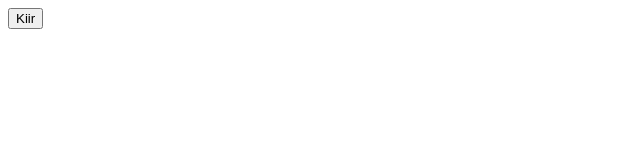
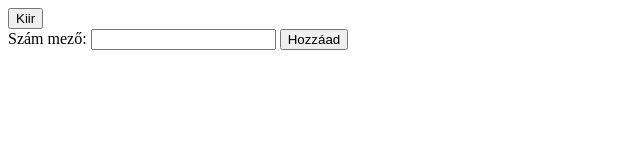
Before and after one commit to JungKata/2022.10.11_oraiFeladat, a plain HTML site: page index.html in a window 1280 px wide. Shown: the whole page, without its empty margins (0-640 px from the left). Drawn offline with nearby package versions, Linux system fonts and the light colour scheme.

Commit message:
3.feladat

```diff
--- a/index.html
+++ b/index.html
@@ -11,7 +11,10 @@
     <title>Random tömb</title>
 </head>
 <body>
-    <button id="gomb">Kiir</button>
+    <button id="gomb">Kiir</button><br>
+    <label for="bekertSzam">Szám mező:</label>
+    <input type="number" id="bekertSzam">
 
+    <button id="Hozzaad">Hozzáad</button>
 </body>
 </html>
--- a/src/index.js
+++ b/src/index.js
@@ -11,6 +11,11 @@ document.addEventListener('DOMContentLoaded', () => {
     document.getElementById('gomb').addEventListener('click', () => {
         console.log(tombkiir(randomTomb));
     });
+    document.getElementById('Hozzaad').addEventListener('click', () => {
+        let bemenoSzam = parseInt(document.getElementById('bekertSzam').value)
+        tomb.push(bemenoSzam);
+        console.log(tomb);
+    })
 
 });
 //console.log(tombkiir(randomTomb));
```
